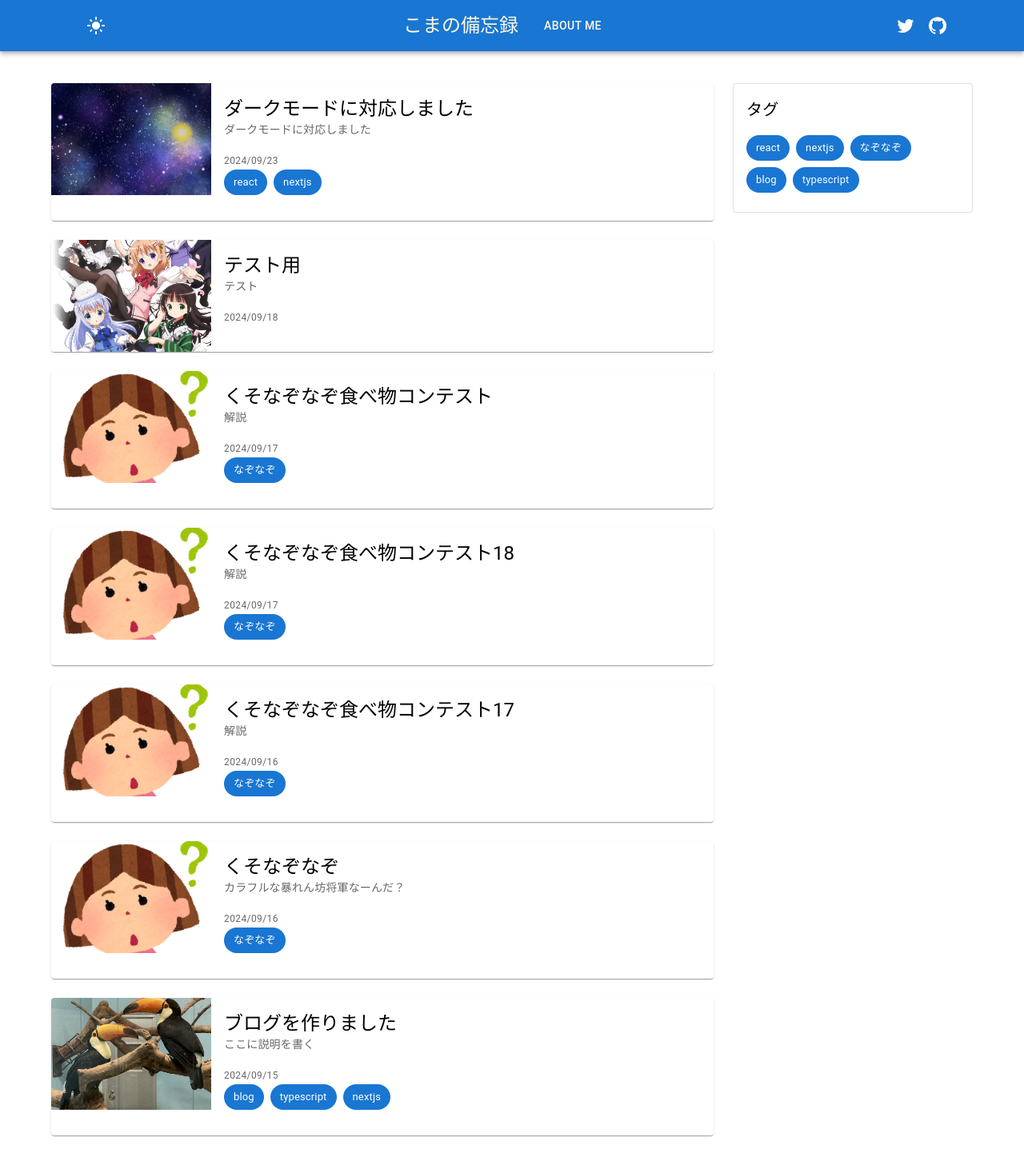
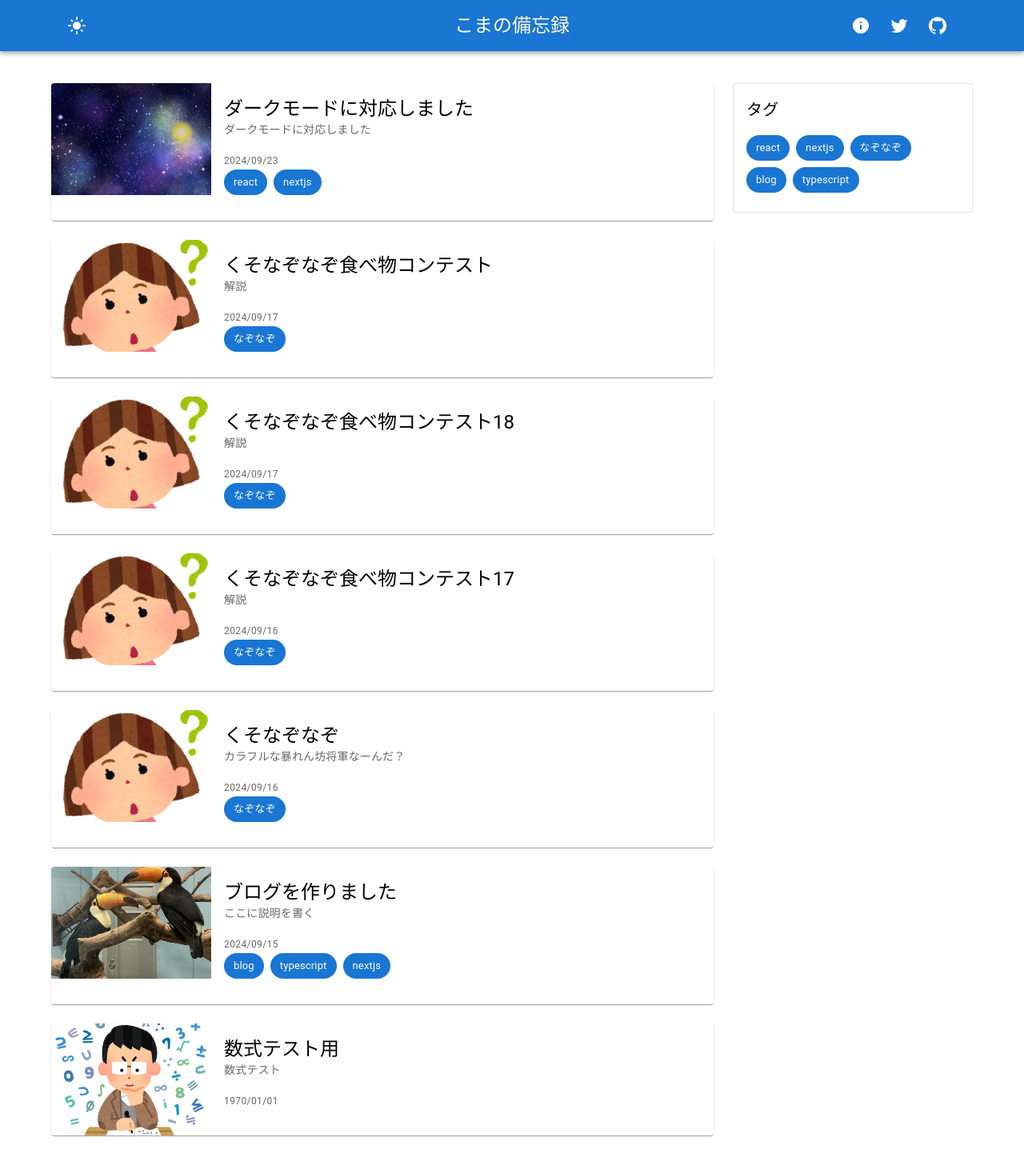
Before and after one commit to komasandesu/memorandum, a Next.js app: page / in a window 1280 px wide. Shown: the top 1442 px of the page at 80% size. Built offline with nearby package versions, Linux system fonts and the light colour scheme.

Commit message:
レスポンシブ対応

```diff
--- /dev/null
+++ b/posts/test math.mdx
@@ -0,0 +1,16 @@
+---
+title: 数式テスト用
+date: '1970/01/01'
+description: 数式テスト
+thumbnailUrl: '/mathematician.png'
+tags: []
+---
+
+# 数式テスト用
+
+<Math math="
+\begin{align}
+    a &= x + 2 & b &= 2x & c &= x^2 \\
+    a &= y & b &= y - 1 & g &= \frac{y}{3}
+\end{align}
+" />
--- a/posts/test.mdx
+++ b/posts/test.mdx
@@ -1,6 +1,6 @@
 ---
 title: テスト用
-date: '2024/09/18'
+date: '1970/01/01'
 description: テスト
 thumbnailUrl: '/gochiusa.jpg'
 tags: []
--- a/src/components/Nav.tsx
+++ b/src/components/Nav.tsx
@@ -1,10 +1,13 @@
-import { AppBar, Toolbar, Typography, Button, Container, IconButton, Box } from '@mui/material';
+import { AppBar, Toolbar, Typography, Container, IconButton, Box, List, ListItemButton, ListItemText } from '@mui/material';
 import Link from 'next/link';
 import TwitterIcon from '@mui/icons-material/Twitter';
 import GitHubIcon from '@mui/icons-material/GitHub';
+import InfoIcon from '@mui/icons-material/Info';
 import DarkModeIcon from "@mui/icons-material/DarkMode";
 import LightModeIcon from "@mui/icons-material/LightMode";
+import MenuIcon from '@mui/icons-material/Menu';
 import { PaletteMode } from '@mui/material';
+import { useState } from 'react';
 
 interface NavProps {
   toggleMode: () => void;
@@ -12,47 +15,54 @@ interface NavProps {
 }
 
 const Nav: React.FC<NavProps> = ({ toggleMode, currentMode }) => {
+
+  const [drawerOpen, setDrawerOpen] = useState(false);
+
+  const toggleDrawer = () => {
+    setDrawerOpen((prev) => !prev); // 状態をトグルする
+  };
+
   return (
-    <AppBar
-      position="static"
-      color="primary"
+    <>
+      <AppBar position="static" color="primary">
+        <Container maxWidth="lg">
+          <Toolbar sx={{ justifyContent: 'space-between', position: 'relative' }}>
+            {/* ダークモード切替ボタン */}
+            <IconButton
+              color="inherit"
+              edge="start"
+              onClick={toggleMode}
             >
-      <Container maxWidth="lg">
-        <Toolbar sx={{ justifyContent: 'space-between' }}>
-          <Button color="inherit" onClick={toggleMode}>
               {currentMode === 'light' ? <LightModeIcon /> : <DarkModeIcon />}
-          </Button>
-          {/* 左側の要素 */}
-          <Box
-            sx={{
-              display: 'flex',
-              alignItems: 'center',
-              gap: 3
-            }}
-          >
+            </IconButton>
+
+
+            {/* タイトルを中央に配置 */}
+            <Box sx={{ position: 'absolute', left: '50%', transform: 'translateX(-50%)' }}>
               <Link href="/" passHref style={{ textDecoration: 'none' }}>
-              <Typography
-                variant="h5"
-                component="div"
-                sx={{
-                  flexGrow: 1,
-                  alignSelf: 'flex-end',
-                  textDecoration: 'none',
-                  color: '#FFF8E1'
-                }}
-              >
+                <Typography variant="h5" component="div" sx={{ color: '#FFF8E1' }}>
                   こまの備忘録
                 </Typography>
               </Link>
-            <Link href="/bio" passHref>
-              <Button color="inherit" sx={{ color: '#FFF8E1' }}>
-                About me
-              </Button>
-            </Link>
             </Box>
 
-          {/* 右側の要素 */}
-          <Box>
+            {/* 右側のメニューボタン（小さい画面用） */}
+            <IconButton
+              color="inherit"
+              edge="end"
+              sx={{
+                display: { xs: 'block', md: 'none' }
+              }}
+              onClick={toggleDrawer} // Drawer の開閉を切り替え
+            >
+              <MenuIcon />
+            </IconButton>
+
+            {/* 右側のリンクボタン（md以上の場合表示） */}
+            <Box sx={{ display: { xs: 'none', md: 'flex' }, gap: 1, marginLeft: 'auto', alignItems: 'center' }}>
+              <IconButton color="inherit" component={Link} href="/bio" passHref >
+                <InfoIcon />
+              </IconButton>
               <IconButton color="inherit" component="a" href="https://twitter.com/k0masandesu" target="_blank" rel="noopener">
                 <TwitterIcon />
               </IconButton>
@@ -61,8 +71,43 @@ const Nav: React.FC<NavProps> = ({ toggleMode, currentMode }) => {
               </IconButton>
             </Box>
           </Toolbar>
+
         </Container>
       </AppBar>
+
+      {/* メニューをナビゲーションバーの下に表示 */}
+      {drawerOpen && (
+        <Box
+          sx={{
+            backgroundColor: 'background.paper',
+            padding: 2,
+            boxShadow: 2,
+            transition: 'transform 0.3s ease-in-out',
+          }}
+        >
+          <List>
+            <ListItemButton component={Link} href="/bio" passHref >
+              <Box sx={{ display: 'flex', alignItems: 'center', gap: 1 }}>
+                <InfoIcon />
+                <ListItemText primary="About me" />
+              </Box>
+            </ListItemButton>
+            <ListItemButton component={Link} href="https://twitter.com/k0masandesu" target="_blank" rel="noopener noreferrer">
+              <Box sx={{ display: 'flex', alignItems: 'center', gap: 1 }}>
+                <TwitterIcon />
+                <ListItemText primary="Twitter" />
+              </Box>
+            </ListItemButton>
+            <ListItemButton component={Link} href="https://github.com/komasandesu" target="_blank" rel="noopener noreferrer">
+              <Box sx={{ display: 'flex', alignItems: 'center', gap: 1 }}>
+                <GitHubIcon />
+                <ListItemText primary="GitHub" />
+              </Box>
+            </ListItemButton>
+          </List>
+        </Box>
+      )}
+    </>
   );
 };
 
--- a/src/pages/_app.tsx
+++ b/src/pages/_app.tsx
@@ -14,13 +14,17 @@ const createAppTheme = (mode: 'light' | 'dark') =>
     palette: {
       mode: mode,
       primary: {
-        main: '#1976d2',
+        main: mode === 'light' ? '#1976d2' : '#68ACD1', // ダークモード時は明るい青
       },
       secondary: {
-        main: '#dc004e',
+        main: mode === 'light' ? '#dc004e' : '#f48fb1', // ダークモード時は明るいピンク
       },
       text: {
         primary: mode === 'light' ? '#000000' : '#ffffff', // ライトモード時は黒、ダークモード時は白
+      },
+      background: {
+        default: mode === 'light' ? '#ffffff' : '#121212', // ダークモード時の背景色
+        paper: mode === 'light' ? '#ffffff' : '#1e1e1e', // ダークモード時のカード色
       },
     },
     components: {
```
Also changed, not shown: public/mathematician.png (added). Lines whose indentation alone changed are shown as unchanged.
